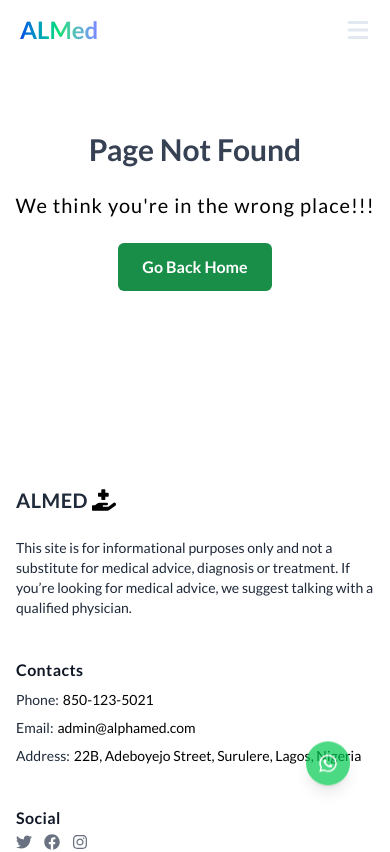
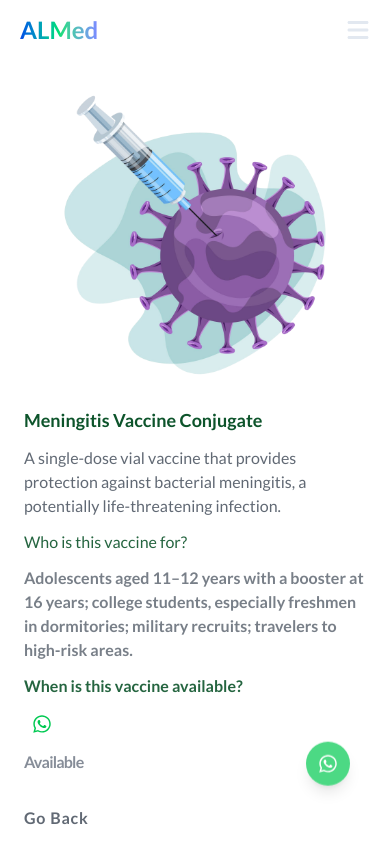
Before and after one commit to blaqnativity/gomy-project, a React (Vite) app: page /vaccinations/1 in a window 390 px wide. Shown: the top 852 px of the page. Built offline with nearby package versions, Linux system fonts and the light colour scheme.

Commit message:
virus details page fixed tentatively and image added

```diff
--- a/src/App.jsx
+++ b/src/App.jsx
@@ -8,6 +8,7 @@ import ErrorPage from "./pages/NotFoundPage";
 import DoctorsPage from "./pages/Doctors/DoctorHome";
 import Cart from "./pages/TestStore/Cart/Cart";
 import Vaccines from "./pages/Vaccine/Vaccines";
+import VaccineDetails from "./pages/Vaccine/VaccineDetails";
 import Login from "./pages/Login";
 import Register from "./pages/Register";
 import Navbar from "./components/Navbar";
@@ -25,6 +26,7 @@ const App = () => {
         <Route path="/doctors-consultation" element={<DoctorsPage />} />
         <Route path="/store" element={<Store />} />
         <Route path="/vaccinations" element={<Vaccines />} />
+        <Route path="/vaccinations/:id" element={<VaccineDetails />} />
         <Route path="*" element={<ErrorPage />} />
         <Route element={<ProtectedRoutes />}>
           <Route path="/cart" element={<Cart />} />
--- a/src/pages/Vaccine/Vaccine.jsx
+++ b/src/pages/Vaccine/Vaccine.jsx
@@ -1,9 +1,16 @@
+import { Link } from "react-router-dom";
+
 const Vaccine = ({ vaccine }) => {
   return (
     <div
       key={vaccine.id}
       className="shadow-sm rounded-lg p-6 bg-white flex flex-col gap-3"
     >
+      <img
+        src={vaccine.image}
+        alt={vaccine.name}
+        className="object-cover w-30 h-30"
+      />
       <h1 className="text-md text-gray-700 font-bold">{vaccine.name}</h1>
       <p className="text-gray-700">{vaccine.description.slice(0, 80)}...</p>
       <p className="text-red-700/60 text-sm">Dosage: {vaccine.dosage}</p>
@@ -11,9 +18,13 @@ const Vaccine = ({ vaccine }) => {
         Availability: {vaccine.availability}
       </p>
 
-      <a className="text-gray-800/60 text-sm font-mono" href="#">
+      <Link
+        to={`/vaccinations/${vaccine.id}`}
+        className="text-gray-800/60 text-sm font-mono"
+        href="#"
+      >
         more details
-      </a>
+      </Link>
     </div>
   );
 };
--- /dev/null
+++ b/src/pages/Vaccine/VaccineDetails.jsx
@@ -0,0 +1,66 @@
+import { useParams, Link } from "react-router-dom";
+import { vaccines } from "./data";
+import { FaWhatsapp } from "react-icons/fa";
+import { virusImage } from "./data";
+
+const VaccineDetails = () => {
+  const { id } = useParams();
+  const vaccine = vaccines.find((v) => String(v.id) === id);
+
+  if (!vaccine) {
+    return <p className="mt-20 text-center text-red-500">Vaccine not found.</p>;
+  }
+
+  const phoneNumber = "+2348153127462";
+  const message = `Hello, I want to speak with a support-agent regarding the ${vaccine.name} details.`;
+  const whatsappUrl = `https://api.whatsapp.com/send?phone=${phoneNumber}&text=${encodeURIComponent(
+    message
+  )}`;
+
+  return (
+    <div className="mt-10 md:mt-30 grid grid-cols-1 md:grid-cols-2 max-w-7xl p-6 mx-auto">
+      <div>
+        <img src={virusImage} alt={vaccine.name} />
+      </div>
+      <div className="flex items-start flex-col gap-3">
+        <h2 className="text-lg md:text-xl font-bold text-green-900">
+          {vaccine.name}
+        </h2>
+        <h4 className="max-w-lg text-gray-800/70">{vaccine.description}</h4>
+        <span className="text-green-900/90 font-medium">
+          Who is this vaccine for?
+        </span>
+        <span className="font-bold text-gray-800/60">
+          {vaccine.targetGroup}
+        </span>
+        <div className="flex flex-col items-start gap-2">
+          <span className="text-green-900/90 font-bold">
+            When is this vaccine available?
+          </span>
+
+          <a
+            href={whatsappUrl}
+            target="_blank"
+            rel="noopener noreferrer"
+            className="md:block text-green-500 hover:bg-green-500 rounded-full hover:text-white p-2 transition duration-300 z-100 text-xl"
+          >
+            <FaWhatsapp />
+          </a>
+
+          <span className="text-gray-700/60 tracking-tighter font-bold">
+            {vaccine.availability}
+          </span>
+        </div>
+      </div>
+
+      <Link
+        to="/vaccinations"
+        className="tracking-wider text-gray-800/70 hover:text-gray-800 font-bold mt-8 duration-300 transition"
+      >
+        Go Back
+      </Link>
+    </div>
+  );
+};
+
+export default VaccineDetails;
--- a/src/pages/Vaccine/data.js
+++ b/src/pages/Vaccine/data.js
@@ -1,3 +1,6 @@
+import virus from "../../assets/images/virus.png";
+export const virusImage = virus;
+
 export const vaccines = [
   {
     id: 1,
@@ -7,6 +10,9 @@ export const vaccines = [
     dosage: "Single dose",
     type: "Conjugate",
     availability: "Available",
+    targetGroup:
+      "Adolescents aged 11–12 years with a booster at 16 years; college students, especially freshmen in dormitories; military recruits; travelers to high-risk areas.",
+    image: virus,
   },
   {
     id: 2,
@@ -16,6 +22,9 @@ export const vaccines = [
     dosage: "3 doses",
     type: "Recombinant",
     availability: "Ask on Request",
+    targetGroup:
+      "All infants at birth; unvaccinated children and adolescents under 19; adults aged 19–59; adults 60 and older with risk factors; healthcare workers.",
+    image: virus,
   },
   {
     id: 3,
@@ -25,6 +34,9 @@ export const vaccines = [
     dosage: "2 or 3 doses",
     type: "Subunit",
     availability: "Available",
+    targetGroup:
+      "All individuals aged 9–26 years; adults aged 27–45 years based on shared clinical decision-making.",
+    image: virus,
   },
   {
     id: 4,
@@ -34,6 +46,9 @@ export const vaccines = [
     dosage: "2 doses + booster",
     type: "mRNA",
     availability: "Available",
+    targetGroup:
+      "Individuals aged 6 months and older; especially recommended for those with underlying health conditions or increased risk of exposure.",
+    image: virus,
   },
   {
     id: 5,
@@ -43,6 +58,9 @@ export const vaccines = [
     dosage: "2 doses",
     type: "Viral Vector",
     availability: "Ask on Request",
+    targetGroup:
+      "Adults aged 18 and older; particularly for those who cannot receive mRNA vaccines or prefer vector-based vaccines.",
+    image: virus,
   },
   {
     id: 6,
@@ -52,6 +70,9 @@ export const vaccines = [
     dosage: "Single dose",
     type: "Live attenuated",
     availability: "Available",
+    targetGroup:
+      "Travelers aged 9 months and older to areas where yellow fever is endemic; residents of endemic regions; required for entry into certain countries.",
+    image: virus,
   },
   {
     id: 7,
@@ -61,6 +82,9 @@ export const vaccines = [
     dosage: "Single dose",
     type: "Conjugate",
     availability: "Ask on Request",
+    targetGroup:
+      "Travelers to regions with high rates of typhoid fever; individuals in close contact with typhoid carriers; residents of endemic areas.",
+    image: virus,
   },
   {
     id: 8,
@@ -70,6 +94,9 @@ export const vaccines = [
     dosage: "2 doses",
     type: "Live attenuated",
     availability: "Not Available",
+    targetGroup:
+      "Children aged 12–15 months with a second dose at 4–6 years; unvaccinated adults without evidence of immunity.",
+    image: virus,
   },
   {
     id: 9,
@@ -79,6 +106,9 @@ export const vaccines = [
     dosage: "4 doses",
     type: "Inactivated",
     availability: "Available",
+    targetGroup:
+      "Children at 2, 4, 6–18 months, and 4–6 years; unvaccinated adults at risk of exposure.",
+    image: virus,
   },
   {
     id: 10,
@@ -88,6 +118,9 @@ export const vaccines = [
     dosage: "Multiple doses",
     type: "Live attenuated",
     availability: "Not Available",
+    targetGroup:
+      "Children in countries where OPV is part of the routine immunization schedule; travelers to areas with active polio transmission.",
+    image: virus,
   },
   {
     id: 11,
@@ -97,6 +130,9 @@ export const vaccines = [
     dosage: "5 doses",
     type: "Toxoid",
     availability: "Available",
+    targetGroup:
+      "Children at 2, 4, 6, 15–18 months, and 4–6 years; booster every 10 years for adults; pregnant women during each pregnancy.",
+    image: virus,
   },
   {
     id: 12,
@@ -106,6 +142,9 @@ export const vaccines = [
     dosage: "5 doses",
     type: "Toxoid + Inactivated",
     availability: "Ask on Request",
+    targetGroup:
+      "Children at 2, 4, 6, 15–18 months, and 4–6 years; adolescents and adults as Tdap booster; pregnant women during each pregnancy.",
+    image: virus,
   },
   {
     id: 13,
@@ -115,6 +154,9 @@ export const vaccines = [
     dosage: "Annual dose",
     type: "Inactivated",
     availability: "Available",
+    targetGroup:
+      "All individuals aged 6 months and older; especially important for young children, elderly, pregnant women, and those with chronic conditions.",
+    image: virus,
   },
   {
     id: 14,
@@ -123,6 +165,9 @@ export const vaccines = [
     dosage: "3 to 5 doses",
     type: "Inactivated",
     availability: "Ask on Request",
+    targetGroup:
+      "Individuals exposed to rabies; travelers to areas with high rabies risk; professionals at risk (e.g., veterinarians, animal handlers).",
+    image: virus,
   },
   {
     id: 15,
@@ -132,6 +177,9 @@ export const vaccines = [
     dosage: "2 doses",
     type: "Live attenuated",
     availability: "Not Available",
+    targetGroup:
+      "Children at 12–15 months and 4–6 years; unvaccinated adults without evidence of immunity.",
+    image: virus,
   },
   {
     id: 16,
@@ -141,6 +189,9 @@ export const vaccines = [
     dosage: "2 doses",
     type: "Live attenuated",
     availability: "Available",
+    targetGroup:
+      "Children at 12–15 months and 4–6 years; women of childbearing age without evidence of immunity.",
+    image: virus,
   },
   {
     id: 17,
@@ -150,6 +201,9 @@ export const vaccines = [
     dosage: "2 or 3 doses",
     type: "Live attenuated",
     availability: "Available",
+    targetGroup:
+      "Infants starting at 6 weeks of age; series should be completed by 8 months of age.",
+    image: virus,
   },
   {
     id: 18,
@@ -159,6 +213,9 @@ export const vaccines = [
     dosage: "3 doses",
     type: "Conjugate",
     availability: "Not Available",
+    targetGroup:
+      "Children under 5 years; adults 65 years and older; individuals with certain medical conditions.",
+    image: virus,
   },
   {
     id: 19,
@@ -168,6 +225,9 @@ export const vaccines = [
     dosage: "Single dose",
     type: "Live attenuated",
     availability: "Available",
+    targetGroup:
+      "Newborns in countries with high TB prevalence; healthcare workers and others at increased risk of exposure.",
+    image: virus,
   },
   {
     id: 20,
@@ -177,5 +237,8 @@ export const vaccines = [
     dosage: "2 doses",
     type: "Inactivated",
     availability: "Ask on Request",
+    targetGroup:
+      "Travelers to areas with active cholera transmission; individuals in outbreak settings or with limited access to clean water.",
+    image: virus,
   },
 ];
```
Also changed, not shown: src/assets/images/virus.png (added).
